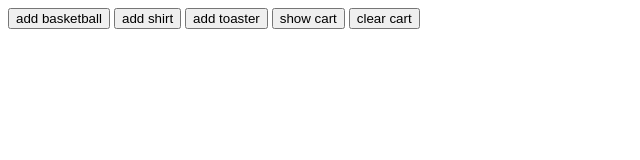
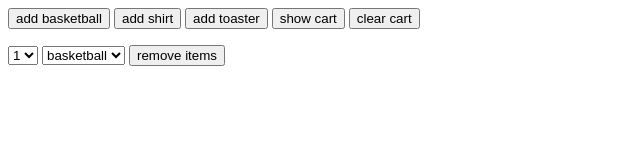
Before and after one commit to scartisp/learning-javascript, a plain HTML site: page amazon.html in a window 1280 px wide. Shown: the whole page, without its empty margins (0-640 px from the left). Drawn offline with Linux system fonts and the light colour scheme.

Commit message:
added a remove function to the amazon project. also added a cart size limit

```diff
--- a/amazon.html
+++ b/amazon.html
@@ -16,6 +16,7 @@
     .yellow-button {
       background-color: yellow;
     }
+
     .orange-button {
       background-color: orange;
     }
@@ -32,7 +33,7 @@
     add shirt
   </button>
 
-    <button onclick="addItem(toaster);">
+  <button onclick="addItem(toaster);">
     add toaster
   </button>
 
@@ -44,6 +45,22 @@
     clear cart
   </button>
 
+  <p>
+    <select id="number">
+      <option>1</option>
+      <option>2</option>
+      <option>3</option>
+    </select>
+    <select id = 'itemToRemove'>
+      <option>basketball</option>
+       <option>shirt</option>
+        <option>toaster</option>
+    </select>
+    <button onclick="removeItem();">
+      remove items
+    </button>
+  </p>
+
   <script src="amazon.js"> // use // or /**/for javascript areas
   </script>
 </body>
--- a/amazon.js
+++ b/amazon.js
@@ -20,8 +20,36 @@ const toaster = {
 let cart = JSON.parse(localStorage.getItem('cart')) || [];
 
 function addItem(item) {
-  cart.push(item);
-  saveCart();
+  if (cart.length < 10) {
+    cart.push(item);
+    saveCart();
+  } else {
+    console.log('the cart is full');
+  }
+}
+
+function removeItem() {
+  let itemToRemove = document.getElementById('itemToRemove').value;
+  let amountToRemove =  document.getElementById('number').value;
+  let numInCart = 0
+  for (item of cart) {
+    if (item.name === itemToRemove) {
+      ++numInCart;
+    }
+  }
+  if (numInCart >= amountToRemove) {
+    let i = 0;
+    while (amountToRemove > 0) {
+      if (cart.at(i).name === itemToRemove) {
+        cart.splice(i, 1);
+        --amountToRemove;
+      } else
+        ++i;
+    }
+    saveCart();
+  } else {
+    console.log('not enough ' + itemToRemove + 's in the cart');
+  }
 }
 
 function saveCart() {
@@ -47,8 +75,6 @@ function show() {
     }
   }
   taxes = (shipping + totalNoTax) * .1;
-
-
   let total = Math.round(totalNoTax + shipping + taxes) / 100;
 
   cart.length != 0 ? console.log(`items: ${displayCart()}
```
